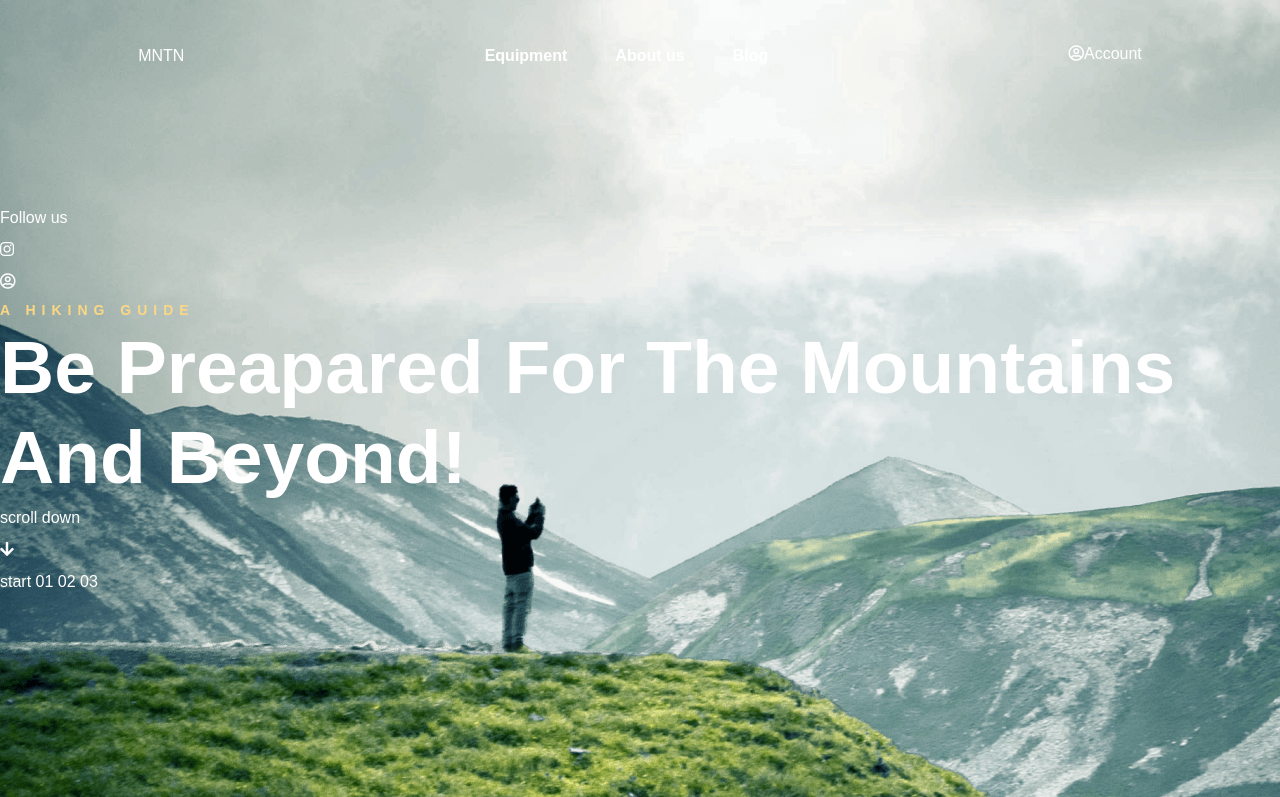
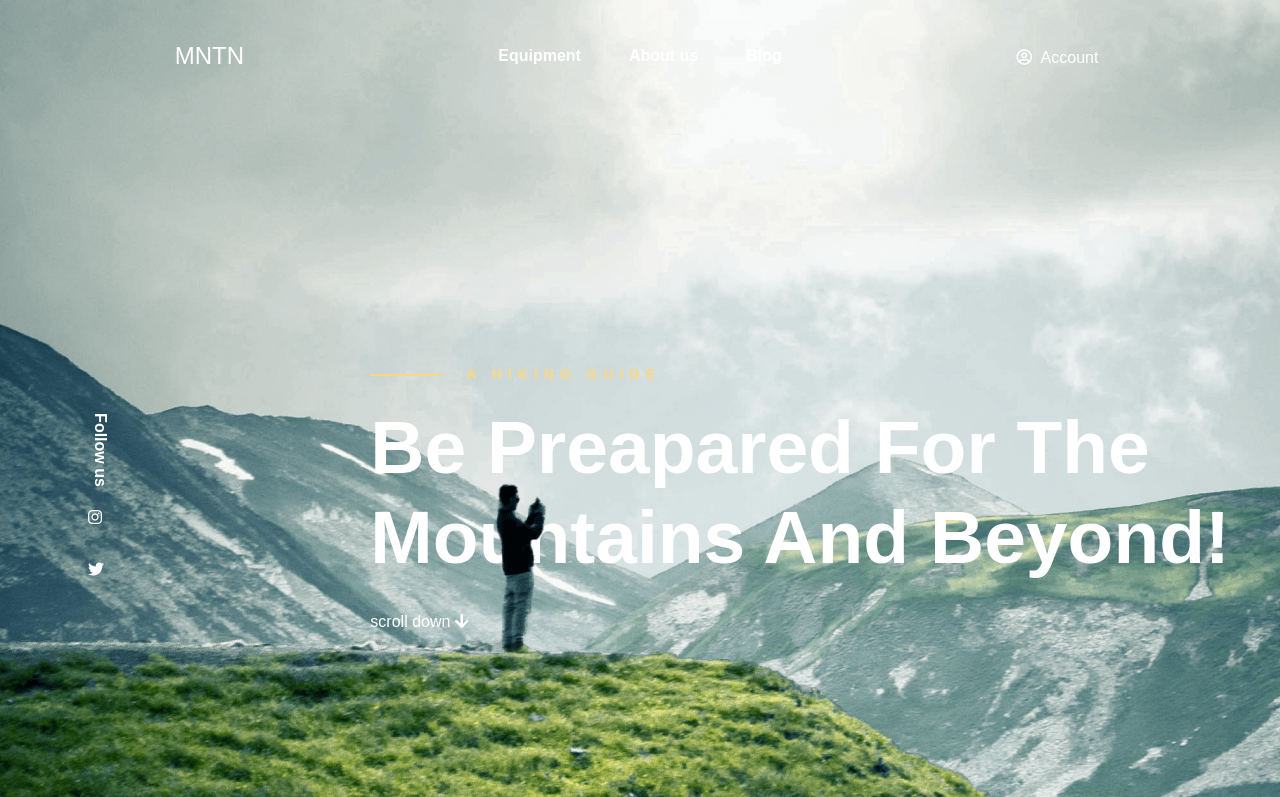
Before and after one commit to Hun-Se/MNTN, a website built with Parcel: page index.html in a window 1280 px wide. Shown: the top 797 px of the page. Built offline with nearby package versions, Linux system fonts and the light colour scheme.

Commit message:
html, css 수정.02

```diff
--- a/index.html
+++ b/index.html
@@ -26,10 +26,12 @@
   <div class="site-wrapper">
     <div class="hero-section">
       <header>
+        <div class="content-wrapper header">
           <a href="" class="logo">
+            <div class="mntn-logo">
               MNTN
+            </div>
           </a>
-
           <div class="header-link-wrapper">
             <ul class="menu">
               <li>
@@ -44,14 +46,18 @@
             </ul>
           </div>
           <div class="account">
-          <a href="javascript:void(0)"><i class="far fa-user-circle"></i>Account</a>
+            <a href="javascript:void(0)" class="icon-account">
+              <div><i class="far fa-user-circle"></i></div>
+              <div>Account</div>
+            </a>
+          </div>
         </div>
       </header>
       <div class="content-wrapper hero">
         <div class="social-link">
           <div class="text-block">Follow us</div>
-          <div><i class="fab fa-instagram"></i></div>
-          <div><i class="far fa-user-circle"></i></div>
+          <div class="icon social"><i class="fab fa-instagram"></i></div>
+          <div class="icon social"><i class="fab fa-twitter"></i></div>
         </div>
         <div class="content-hero">
           <div class="tagline">
@@ -60,15 +66,14 @@
           </div>
           <div class="h1-title">
             <h1>
-              Be Preapared For The Mountains And Beyond!
+              Be Preapared For The<br>Mountains And Beyond!
             </h1>
           </div>
-          <a href="" class="link-to hero w-line-block">
-            <div>scroll down</div>
-            <div class="icon-scroll w-embed">
+          <a href="" class="link-hero">
+            <span>scroll down</span>
             <i class="fas fa-arrow-down"></i>
+          </a>
         </div>
-          </a>
         </div>
         <div class="nav-slider">
           <div class="nav-slider-links">
--- a/main.css
+++ b/main.css
@@ -12,7 +12,7 @@
     margin: 0;
     box-sizing: border-box;
 }
-
+/* COMMON */
 body {
     font-family: 'Sans Serif', Arial, sans-serif;
     color: var(--white-color);
@@ -54,6 +54,37 @@ a {
     text-decoration: none;
     color: var(--white-color);
 }
+i {
+    display: block;
+    width: 24px;
+    height: 24px;
+}
+/* CONTENT-WRAPPER */
+.content-wrapper {
+    display: flex;
+    width: 100%;
+    margin-right: auto;
+    margin-left: auto;
+    padding-right: 50px;
+    padding-left: 50px;
+    justify-content: center;
+    align-items: center;
+}
+.content-wrapper.header {
+    max-width: none;
+    justify-content: space-around;
+}
+.content-wrapper.hero {
+    z-index: 50;
+    position: fixed;
+    top: 25%;
+    bottom: 0;
+    max-width: 1920;
+    display: flex;
+    justify-content: space-between;
+}
+
+/* SITE-WRPPER */
 .site-wrapper {
     display: flex;
     width: 100%;
@@ -64,6 +95,8 @@ a {
     background-color: var(--black-color);
     box-shadow: 28px 28px 80px 0 rgba(11, 29, 38, 0.4);
 }
+
+/* HERO-SECTION */
 .hero-section {
     position: relative;
     display: flex;
@@ -71,43 +104,6 @@ a {
     flex-direction: column;
     justify-content: center;
     align-items: center;
-}
-header {
-    display: flex;
-    justify-content: space-around;
-    position: absolute;
-    left: 0%;
-    top: 0;
-    right: 0;
-    bottom: auto;
-    z-index: 100;
-    padding-top: 40px;
-
-}
-.header-link-wrapper {
-
-}
-.header-link-wrapper ul{
-    display: flex;
-}
-.logo {
-    margin-bottom: 24px;
-}
-.header-link-wrapper {
-    font-weight: 700;
-}
-.header-link {
-    padding: 8px 24px;
-    color: var(--white-color);
-    transition: all 200ms ease;
-}
-.header-link:hover {
-    color: var(--Accent-color);
-    transform: translate(0px, -2px);
-}
-.account {
-    color: var(--Accent-color);
-    transform: translate(0px, -2px);
 }
 .hg {
     position: absolute;
@@ -132,6 +128,112 @@ header {
     left: 0;
     z-index: 50;
 }
-.content-wrapper {
-    z-index: 60;
+
+/* HEADER */
+header {
+    display: flex;
+    justify-content: space-around;
+    position: absolute;
+    left: 0;
+    top: 0;
+    right: 0;
+    bottom: auto;
+    z-index: 100;
+    padding-top: 40px;
 }
+.header-link-wrapper {
+   font-weight: 700px;
+}
+.header-link-wrapper ul{
+    display: flex;
+}
+.logo {
+    width: 108px;
+    height: 24px;
+    display: table;
+}
+.logo .mntn-logo {
+    width: 108px;
+    height: 24px;
+    display: table-cell;
+    text-align: center;
+    vertical-align: middle;
+    font-size: 24px;
+    font-weight: 500;
+
+}
+.header-link-wrapper {
+    font-weight: 700;
+}
+.header-link {
+    padding: 8px 24px;
+    color: var(--white-color);
+    transition: all 200ms ease;
+}
+.header-link:hover {
+    color: var(--Accent-color);
+    transform: translate(0px, -2px);
+}
+.account {
+    color: var(--Accent-color);
+    transform: translate(0px, -2px);
+    width: 108px;
+}
+.icon-account {
+    height: 24px;
+    width: 24px;
+    display: flex;
+    justify-content: space-between;
+}
+/*CONTENT-WRAPER.HERO  */
+.social-link {
+    position: sticky;
+    display: flex;
+    left: 0%;
+    top: auto;
+    right: auto;
+    bottom: auto;
+    z-index: 50;
+    /* display: none; */
+    width: 100px;
+    flex-direction: column;
+    align-items: center;
+    font-weight: 700;
+    margin-top: 20px;
+}
+.text-block {
+    transform: rotate(90deg);
+    white-space: nowrap;
+    margin-bottom: 16px;
+
+}
+.icon.social {
+    margin-right: 0px;
+    margin-top: 20px;
+}
+.tagline {
+    margin-bottom: 16px;
+    display: flex;
+
+}
+.tagline-line {
+    width: 72px;
+    height: 2px;
+    margin-right: 24px;
+    background-color: var(--Accent-color);
+    margin-top: 12px;
+  }
+.h1-title {
+    margin-bottom: 24px;
+}
+.hero-section {
+    height: 1000px;
+}
+.nav-slider-links {
+    position: relative;
+    display: flex;
+    width: 100px;
+    flex-direction: column;
+    align-items: flex-end;
+    font-weight: 700;
+}
```
Lines whose indentation alone changed are shown as unchanged.
